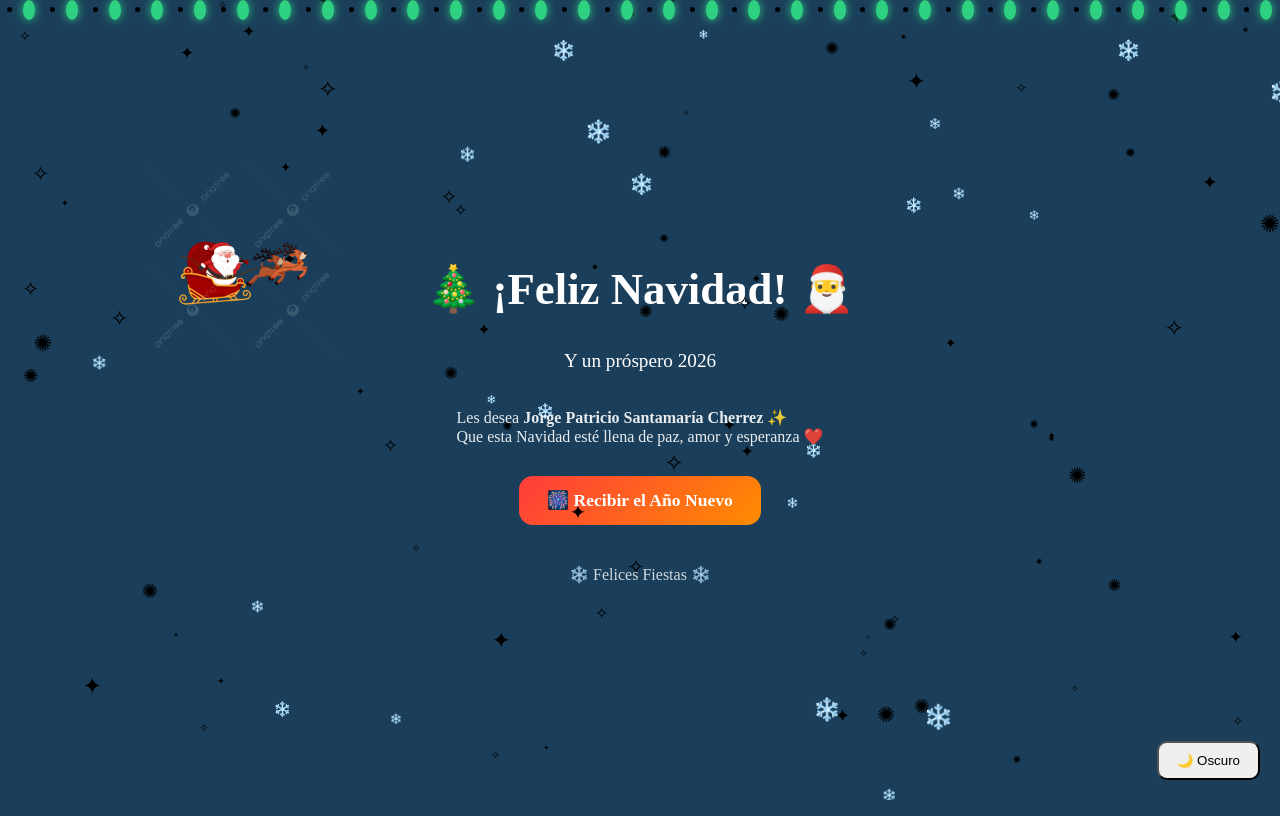
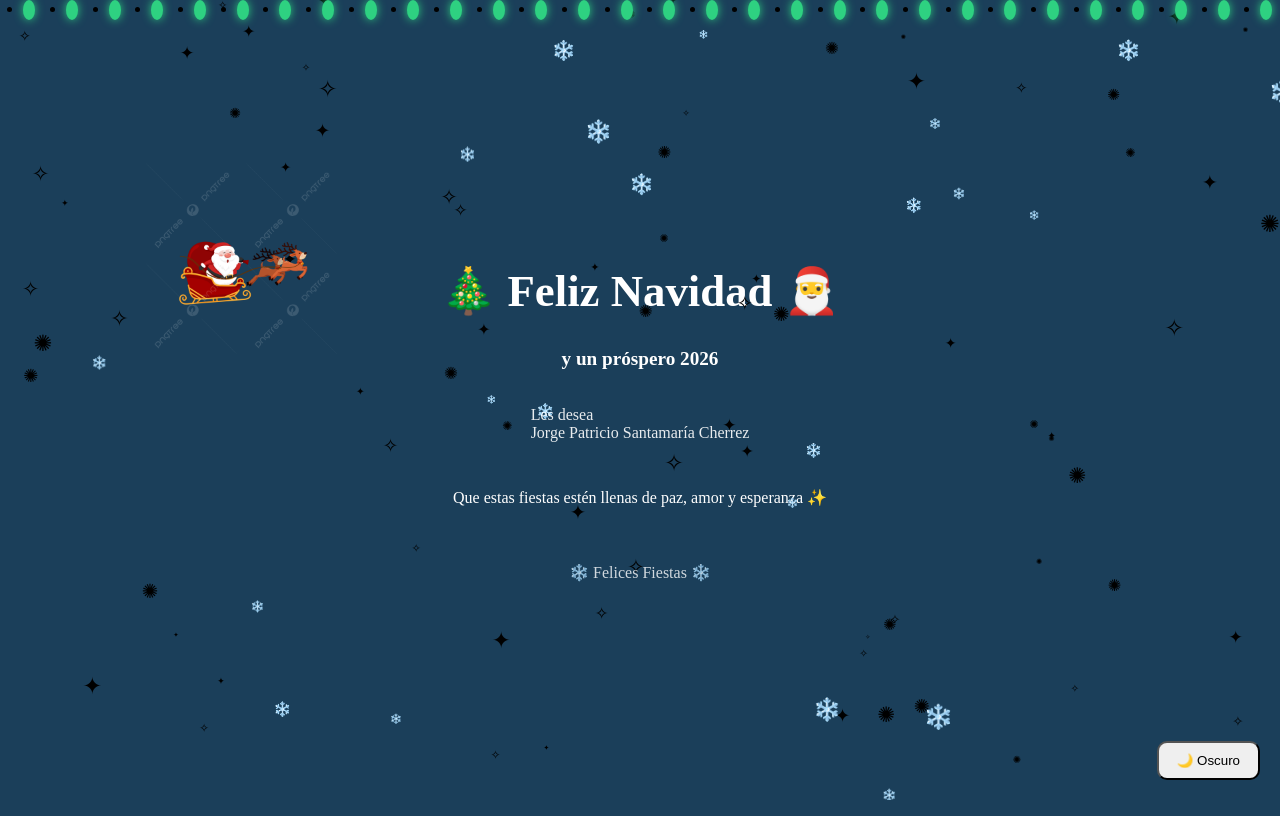
Before and after one commit to Patogol35/Navidad, a React (Vite) app: page / in a window 1280 px wide. Built offline with nearby package versions, Linux system fonts and the light colour scheme; no server answers.

Commit message:
Update Home.jsx

```diff
--- a/src/pages/Home.jsx
+++ b/src/pages/Home.jsx
@@ -1,26 +1,26 @@
-import { Link } from "react-router-dom";
 import "./Home.css";
 
 export default function Home() {
   return (
     <div className="home-container">
-      <h1 className="title">🎄 ¡Feliz Navidad! 🎅</h1>
+      <h1 className="title">
+        🎄 Feliz Navidad 🎅
+      </h1>
 
-      <p className="subtitle">
-        Y un próspero 2026
+      <h2 className="subtitle">
+        y un próspero 2026
+      </h2>
+
+      <p className="message">
+        Les desea <br />
+        <span className="name">
+          Jorge Patricio Santamaría Cherrez
+        </span>
       </p>
 
-      <p className="message">
-        Les desea <strong>Jorge Patricio Santamaría Cherrez</strong> ✨
-        <br />
-        Que esta Navidad esté llena de paz, amor y esperanza ❤️
+      <p className="blessing">
+        Que estas fiestas estén llenas de paz, amor y esperanza ✨
       </p>
-
-      <nav className="nav-menu">
-        <Link to="/nuevo-ano" className="btn-nav">
-          🎆 Recibir el Año Nuevo
-        </Link>
-      </nav>
 
       <footer className="footer">
         ❄️ Felices Fiestas ❄️
```
